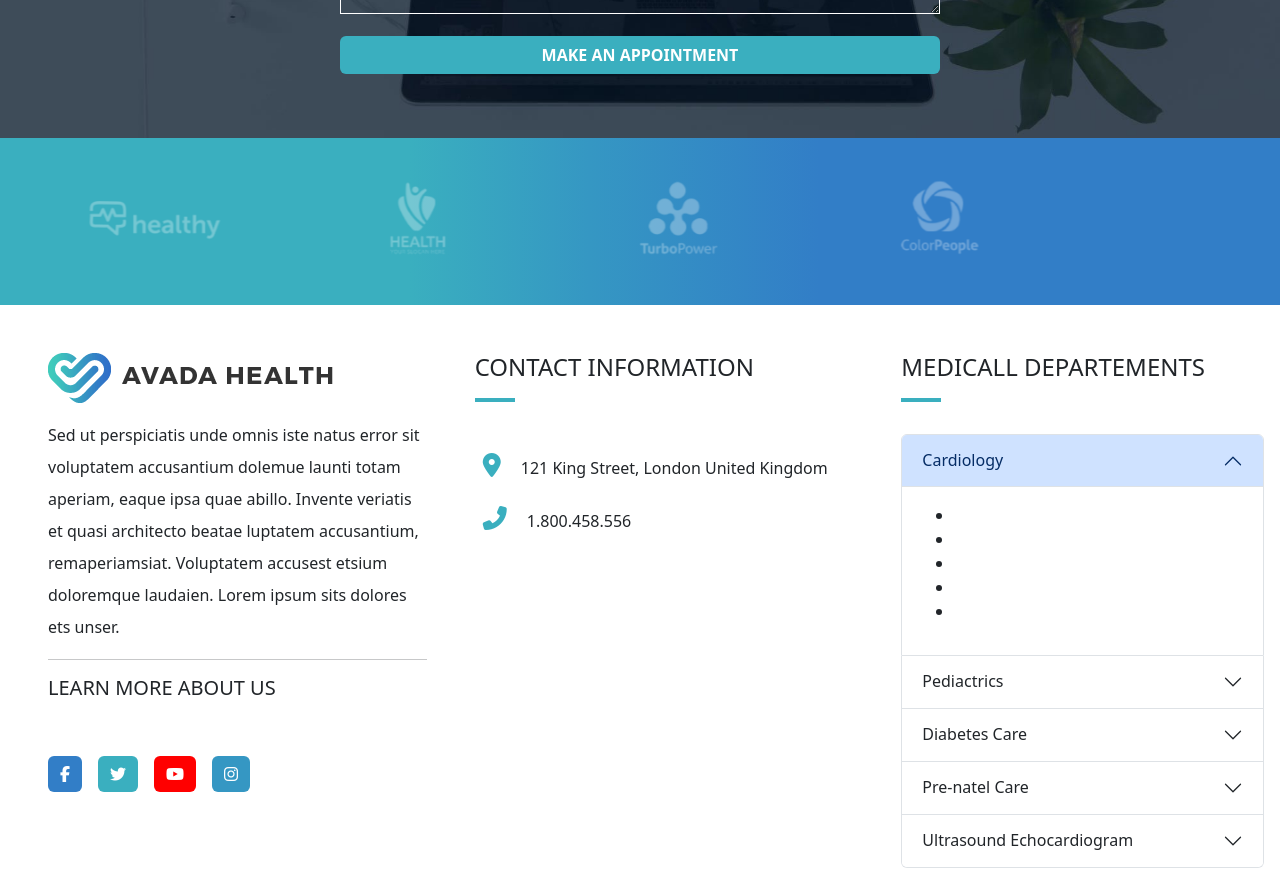
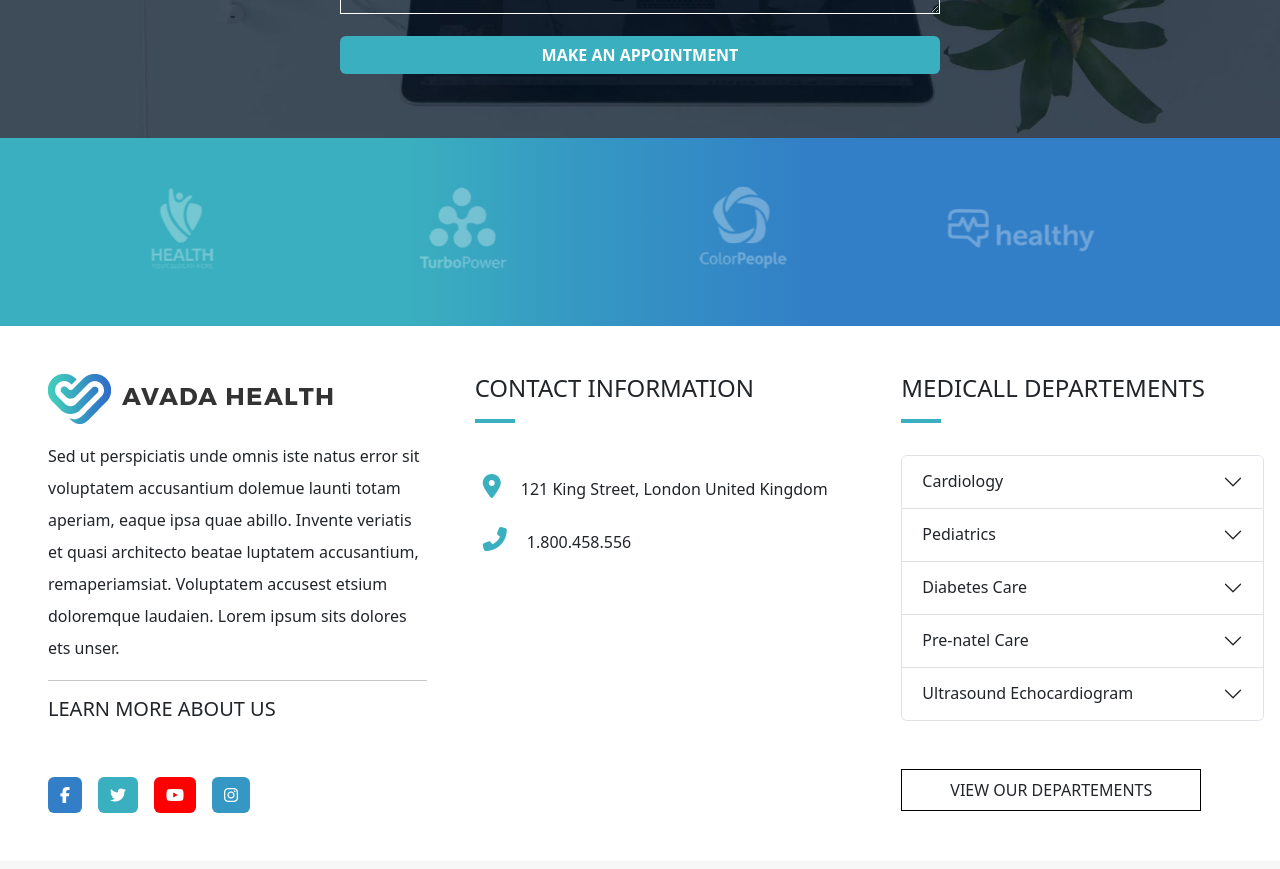
Before and after one commit to claudiopatti/proj-html-vuejs, a Vue app: page / in a window 1280 px wide. Shown: the part 4860-5729 px from the top of the page. Built offline with nearby package versions, Linux system fonts and the light colour scheme.

Commit message:
aggiunto dinamicamente i dati tramite vue nella lista del footer

```diff
--- a/package.json
+++ b/package.json
@@ -11,6 +11,7 @@
   "dependencies": {
     "@popperjs/core": "^2.11.8",
     "bootstrap": "^5.3.3",
+    "swiper": "^11.1.14",
     "vue": "^3.4.37"
   },
   "devDependencies": {
--- a/src/components/Footer/AppFooter.vue
+++ b/src/components/Footer/AppFooter.vue
@@ -6,7 +6,56 @@ import singleComponentBottomFooter from './singleComponentBottomFooter.vue';
 
 export default {
     data() {
-        return {};
+        return {
+            originalDataMedical: [
+
+                {
+                    category : 'Cardiology',
+                    info1: [
+                       'Carlos Santos',
+                       'Carlos Santos',
+                       'Carlos Santos',
+                       'Carlos Santos',
+                    ],
+                },
+                {
+                    category : 'Pediatrics',
+                    info1: [
+                       'Carlos Santos',
+                       'Carlos Santos',
+                       'Carlos Santos',
+                       'Carlos Santos',
+                    ],
+                },
+                {
+                    category : 'Diabetes Care',
+                    info1: [
+                       'Carlos Santos',
+                       'Carlos Santos',
+                       'Carlos Santos',
+                       'Carlos Santos',
+                    ],
+                },
+                {
+                    category : 'Pre-natel Care',
+                    info1: [
+                       'Carlos Santos',
+                       'Carlos Santos',
+                       'Carlos Santos',
+                       'Carlos Santos',
+                    ],
+                },
+                {
+                    category : 'Ultrasound Echocardiogram',
+                    info1: [
+                       'Carlos Santos',
+                       'Carlos Santos',
+                       'Carlos Santos',
+                       'Carlos Santos',
+                    ],
+                },
+            ]
+        };
     },
     components: {
         componentTopFooter,
@@ -19,7 +68,7 @@ export default {
 </script>
 
 <template>
-    <componentTopFooter />
+    <componentTopFooter :dataMedical="originalDataMedical"/>
 
     <singleComponentBottomFooter />
 
--- a/src/components/Footer/componentTopFooter.vue
+++ b/src/components/Footer/componentTopFooter.vue
@@ -14,6 +14,9 @@ export default {
         singleComponentTopRight,
         singleComponentTopCenter,
         singleComponentTopEnd
+    },
+    props: {
+        dataMedical: Array
     },
     methods: {
 
@@ -35,7 +38,8 @@ export default {
 
             </div>
             <div class="col-4">
-                <singleComponentTopEnd />
+
+                <singleComponentTopEnd :finalDataMedical="dataMedical" />
             </div>
         </div>
     </div>
--- a/src/components/Footer/singleComponentTopEnd.vue
+++ b/src/components/Footer/singleComponentTopEnd.vue
@@ -3,7 +3,11 @@
 
 export default {
     data() {
-        return {};
+        return {
+        };
+    },
+    props: {
+        finalDataMedical: Array
     },
     components: {
     },
@@ -23,25 +27,21 @@ export default {
         <hr class="barFooterAqua">
 
         <div class="accordion pe-3 pt-3 pb-5" id="accordionExample">
-            <div class="accordion-item">
+            <div v-for="(element, index) in finalDataMedical" :key="index" class="accordion-item">
                 <h2 class="accordion-header">
-                    <button class="accordion-button" type="button" data-bs-toggle="collapse" data-bs-target="#collapseOne" aria-expanded="true" aria-controls="collapseOne">
-                        Cardiology
+                    <button class="accordion-button collapsed" type="button" data-bs-toggle="collapse" :data-bs-target="'#collapse' + index " aria-expanded="false" :aria-controls="'collapse' + index">
+                        {{element.category}}
                     </button>
                 </h2>
-                <div id="collapseOne" class="accordion-collapse collapse show" data-bs-parent="#accordionExample">
+                <div :id="'collapse' + index" class="accordion-collapse collapse " data-bs-parent="#accordionExample">
                     <div class="accordion-body">
                         <ul>
-                            <li></li>
-                            <li></li>
-                            <li></li>
-                            <li></li>
-                            <li></li>
+                            <li v-for="info in element.info1" :key="info">{{ info }}</li>
                         </ul>
                     </div>
                 </div>
             </div>
-            <div class="accordion-item">
+            <!-- <div class="accordion-item">
                 <h2 class="accordion-header">
                     <button class="accordion-button collapsed" type="button" data-bs-toggle="collapse" data-bs-target="#collapseTwo" aria-expanded="false" aria-controls="collapseTwo">
                         Pediactrics
@@ -88,7 +88,7 @@ export default {
                         <strong>This is the third item's accordion body.</strong> It is hidden by default, until the collapse plugin adds the appropriate classes that we use to style each element. These classes control the overall appearance, as well as the showing and hiding via CSS transitions. You can modify any of this with custom CSS or overriding our default variables. It's also worth noting that just about any HTML can go within the <code>.accordion-body</code>, though the transition does limit overflow.
                     </div>
                 </div>
-            </div>
+            </div> -->
         </div>
 
         <div class="pb-5 buttonFooterTop">
--- a/src/components/singleComponentSixthMain.vue
+++ b/src/components/singleComponentSixthMain.vue
@@ -1,10 +1,28 @@
 <script>
+// Import Swiper Vue.js components
+import { Swiper, SwiperSlide } from "swiper/vue";
+
+// Import Swiper styles
+import "swiper/css";
+
+import "swiper/css/pagination";
+import "swiper/css/navigation";
+
+// import required modules
+import { Autoplay, Pagination, Navigation } from "swiper/modules";
 
 export default {
     data() {
         return {};
     },
     components: {
+        Swiper,
+    SwiperSlide,
+    },
+    setup() {
+    return {
+      modules: [Autoplay],
+        };
     },
     methods: {
 
@@ -16,7 +34,32 @@ export default {
     <div class="sectionComponentSixtyMain">
         <div class="container">
 
-            <div id="carouselExampleSlidesOnly" class="carousel slide" data-bs-ride="carousel">
+            <swiper
+                :spaceBetween="5"
+                :centeredSlides="false"
+                :slides-per-view="4"
+                :autoplay="{
+                delay: 2500,
+                disableOnInteraction: false,
+                }"
+                :pagination="{
+                clickable: true,
+                }"
+                :modules="modules"
+                class="mySwiper"
+            >
+                <swiper-slide class="swiper-slide"><img src="../assets/img/client-logos-1-200x188.png" alt=""></swiper-slide>
+                <swiper-slide class="swiper-slide"><img src="../assets/img/client-logos-2-200x188.png" alt=""></swiper-slide>
+                <swiper-slide class="swiper-slide"><img src="../assets/img/client-logos-3-200x188.png" alt=""></swiper-slide>
+                <swiper-slide class="swiper-slide"><img src="../assets/img/client-logos-4-200x188.png" alt=""></swiper-slide
+                ><swiper-slide class="swiper-slide"><img src="../assets/img/client-logos-1-200x188.png" alt=""></swiper-slide>
+                <swiper-slide class="swiper-slide"><img src="../assets/img/client-logos-2-200x188.png" alt=""></swiper-slide
+                ><swiper-slide class="swiper-slide"><img src="../assets/img/client-logos-3-200x188.png" alt=""></swiper-slide>
+                <swiper-slide class="swiper-slide"><img src="../assets/img/client-logos-4-200x188.png" alt=""></swiper-slide
+                ><swiper-slide class="swiper-slide"><img src="../assets/img/client-logos-1-200x188.png" alt=""></swiper-slide>
+            </swiper>
+
+            <!-- <div id="carouselExampleSlidesOnly" class="carousel slide" data-bs-ride="carousel">
                 <div class="carousel-inner">
                     <div class="carousel-item active">
                         <div class="row px-5">
@@ -58,7 +101,10 @@ export default {
 
                             </div>
                         </div>
-                    </div>
+                    </div> -->
+
+
+                    <!-- vecchio -->
 
                     <!-- <div class="carousel-item">
                         <img src="../assets/img/client-logos-2-200x188.png" class="d-block w-25" alt="...">
@@ -69,8 +115,8 @@ export default {
                     <div class="carousel-item">
                         <img src="../assets/img/client-logos-4-200x188.png" class="d-block w-25" alt="...">
                     </div> -->
-                </div>
-            </div>
+                <!-- </div>
+            </div>   -->
         </div>
 
     </div>
```
Also changed, not shown: 1 other file (tests, documents, lock files or other folders).
